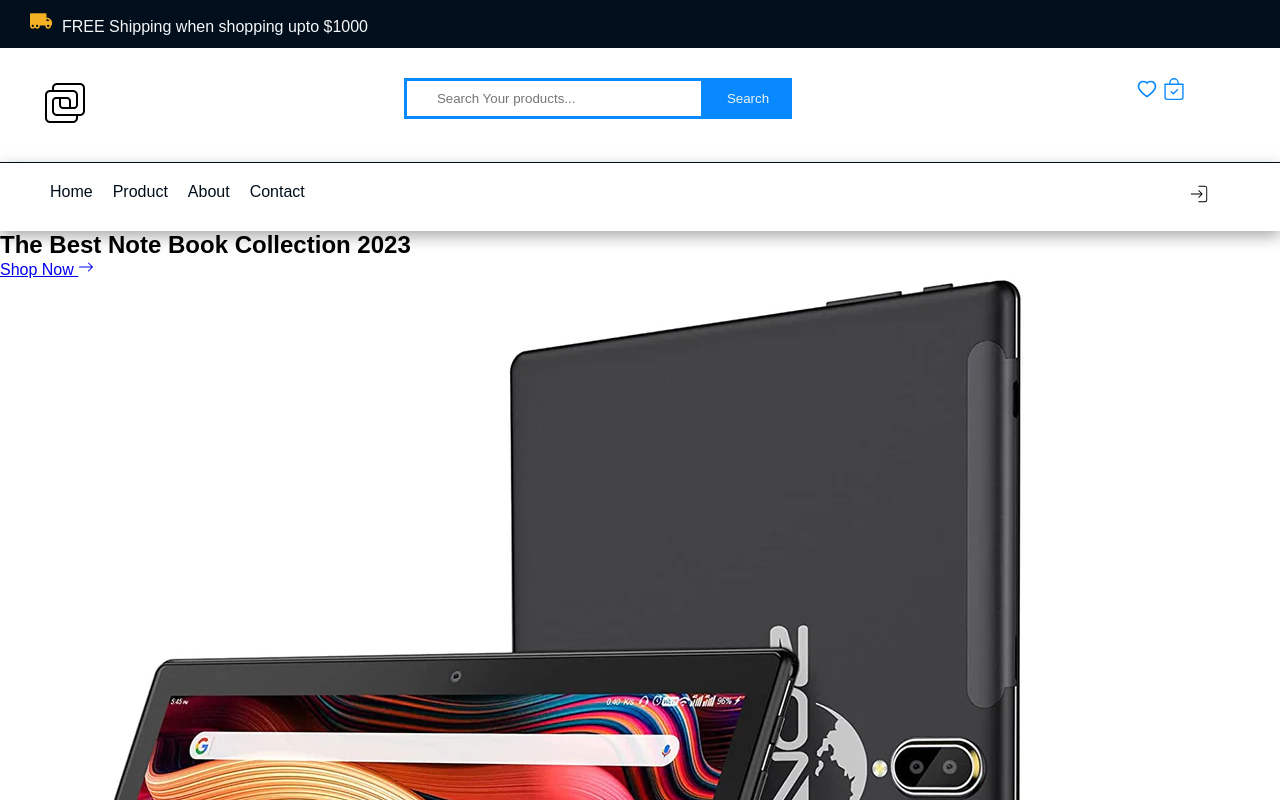
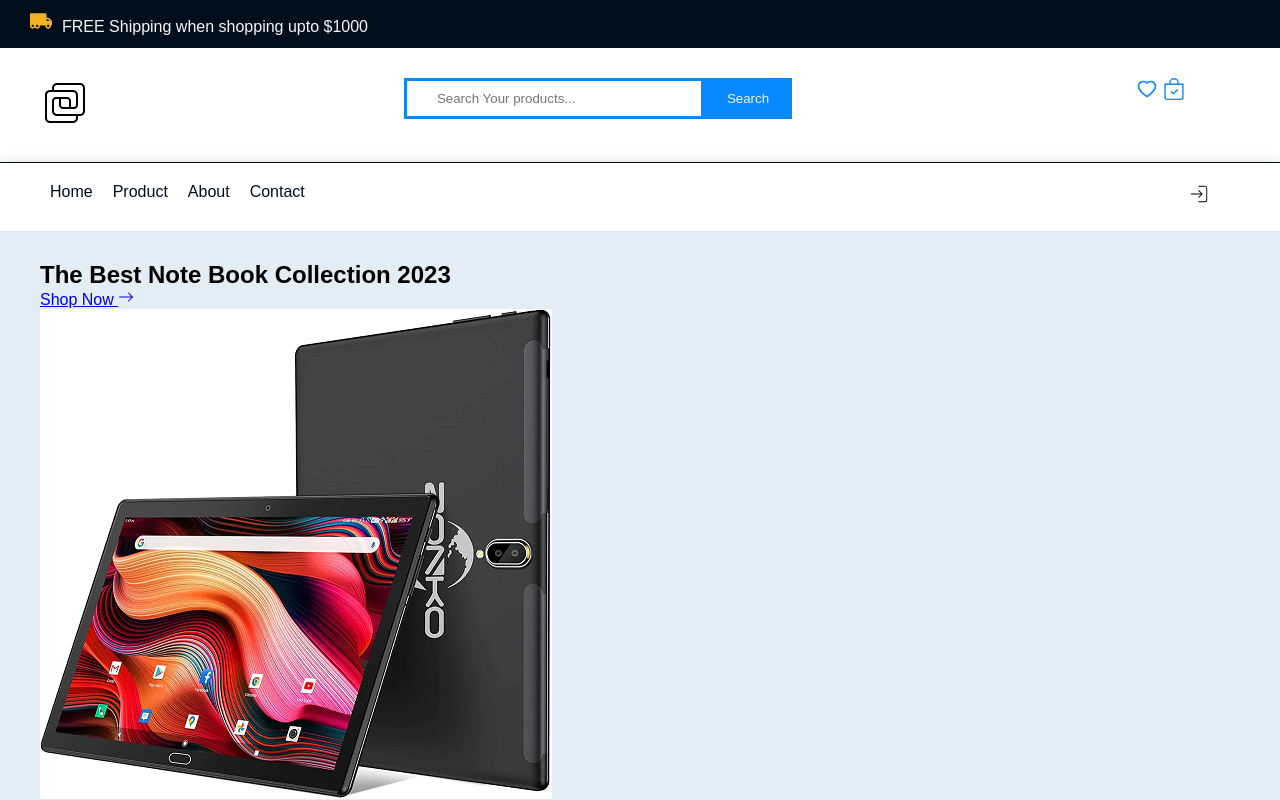
Before and after one commit to jegbune/my-ecommerce-app, a React (Create React App) app: page / in a window 1280 px wide. Shown: the top 800 px of the page. Built offline with nearby package versions, Linux system fonts and the light colour scheme.

Commit message:
React lesson on homepage styling;

```diff
--- a/src/Component/ecommerceComponent/Home.js
+++ b/src/Component/ecommerceComponent/Home.js
@@ -1,7 +1,7 @@
 import React from 'react'
 import { Link } from 'react-router-dom'
 import { BsArrowRight } from 'react-icons/bs'
-
+import './home.css'
 function Home() {
     return (
         <>
--- /dev/null
+++ b/src/Component/ecommerceComponent/home.css
@@ -0,0 +1,12 @@
+*{
+    margin: 0;
+    padding: 0;
+    font-family: sans-serif;
+    box-sizing: border-box;
+}
+
+.top_banner {
+    padding: 30px 40px;
+    width: 100%;
+    background: #e3edf6;
+}
```
Also changed, not shown: public/img/slider-img.png, src/img/slider-img.png.
